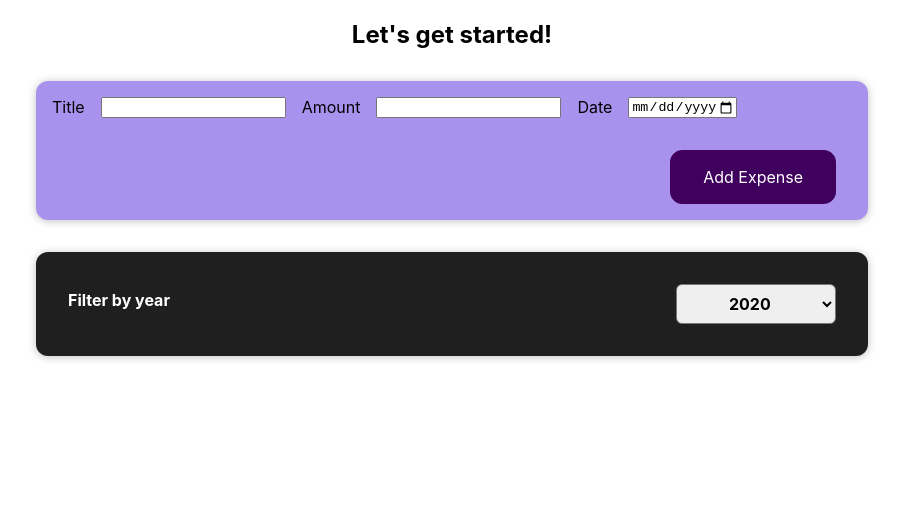
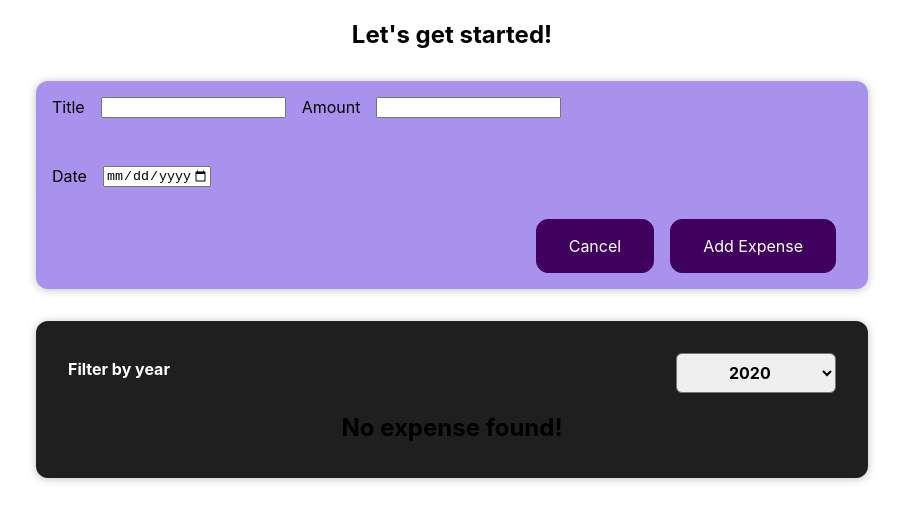
Before and after one commit to surajkumar54985/udemy-react-project1, a React (Create React App) app: page / in a window 1280 px wide. Shown: the top 522 px of the page, without its empty margins (188-1091 px from the left). Built offline with nearby package versions, Linux system fonts and the light colour scheme.

Commit message:
Conditional statement added

```diff
--- a/src/components/Expenses/ExpenseItem.js
+++ b/src/components/Expenses/ExpenseItem.js
@@ -15,6 +15,7 @@ const ExpenseItem = (props) => {
     };
 
     return (
+        <li>
             <Card className="expense-item">
                 <ExpenseDate date={props.date} />
                 <div className="expense-item__description">
@@ -23,6 +24,7 @@ const ExpenseItem = (props) => {
                 </div>
                 <button onClick={clickHandler}>Change Title</button>
             </Card>
+        </li>
     );
 }
 
--- /dev/null
+++ b/src/components/Expenses/ExpenseList.css
@@ -0,0 +1,9 @@
+.expenses-list {
+    list-style: none;
+    padding: 0;
+  }
+
+  .expenses-list__fallback {
+    color: white;
+    text-align: center;
+  }
--- /dev/null
+++ b/src/components/Expenses/ExpenseList.js
@@ -0,0 +1,18 @@
+import React from "react";
+import ExpenseItem from "./ExpenseItem";
+const ExpenseList = (props) => {
+    if(props.items.length === 0)
+    {
+        return (<h2 className="expenses-list__fallback">No expense found!</h2>);
+    }
+
+    return (
+        <ul className="expenses-list">
+            {props.items.map((Expense) => (
+                <ExpenseItem key={Expense.id} title={Expense.title} amount={Expense.amount} date={Expense.date} />
+            ))};
+        </ul>
+    )
+}
+
+export default ExpenseList;
--- a/src/components/Expenses/Expenses.js
+++ b/src/components/Expenses/Expenses.js
@@ -3,6 +3,7 @@ import './Expenses.css';
 import Card from "../UI/Card";
 import ExpensesFilter from "./ExpensesFilter";
 import { useState } from "react";
+import ExpenseList from "./ExpenseList";
 
 const Expenses = (props) => {
     const [filteredYear , setFilteredYear] = useState('2020');
@@ -15,13 +16,13 @@ const Expenses = (props) => {
         return Expense.date.getFullYear().toString() === filteredYear;
     });
 
+
+
     return (
         <div>
             <Card className="expenses">
                 <ExpensesFilter selected={filteredYear} onChangeFilter={filterChangeHandler} />
-                {filteredExpenses.map((Expense) => (
-                    <ExpenseItem key={Expense.id} title={Expense.title} amount={Expense.amount} date={Expense.date} />
-                ))}
+                <ExpenseList items={filteredExpenses} />
             </Card>
         </div>
     );
--- a/src/components/newExpense/expenseForm.js
+++ b/src/components/newExpense/expenseForm.js
@@ -63,19 +63,30 @@ const ExpenseForm = (props) => {
     return <form onSubmit={submitHandler}>
         <div className='new-expense__controls'>
             <div className='new-expense__controls'>
-                <label>Title</label>
-                <input type='text' value={enteredTitle} onChange={titleChangeHandler} />
+                <div className='new-expense__controls label'>
+                    <label>Title</label>
+                </div>
+                <div className='new-expense__controls input'>
+                    <input type='text' value={enteredTitle} onChange={titleChangeHandler} />
+                </div>
             </div>
             <div className='new-expense__controls'>
-                <label>Amount</label>
-                <input type='number' min="0.01" steps="0.01" value={enteredAmount} onChange={amountChangeHandler} />
+                <div className='new-expense__controls label'>
+                    <label>Amount</label>
+                </div>
+                <div className='new-expense__controls input'>
+                    <input type='text' value={enteredAmount} onChange={amountChangeHandler} />
+                </div>
             </div>
+        </div>
+        <div className='new-expense__controls'>
             <div className='new-expense__controls'>
                 <label>Date</label>
                 <input type='date' min='2018-06-01' max='2022-06-01' value={enteredDate} onChange={dateChangeHandler} />
             </div>
         </div>
         <div className='new-expense__actions'>
+            <button>Cancel</button>
             <button type='submit'>Add Expense</button>
         </div>
     </form>
```
Lines whose indentation alone changed are shown as unchanged.
